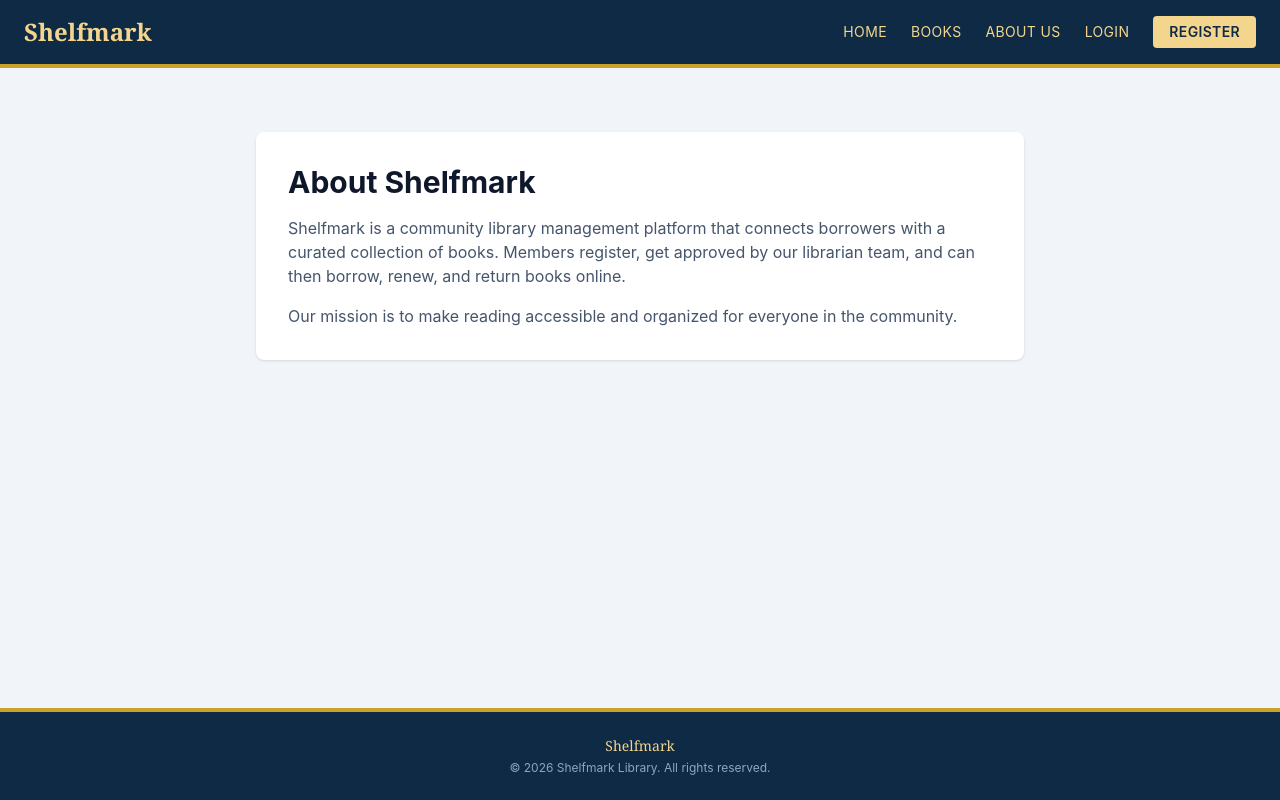
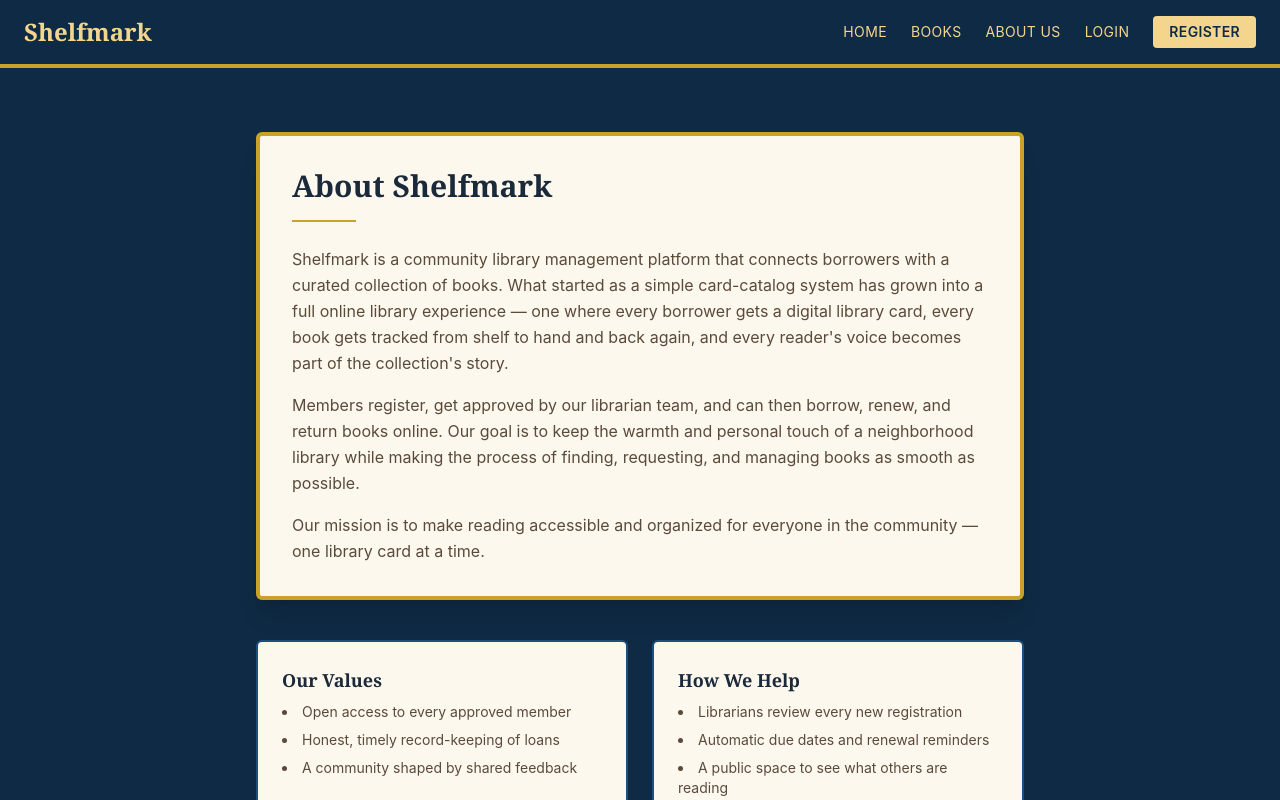
Before and after one commit to aashikamajhi44/Library-Management-System, a React app in the folder frontend/: page /about in a window 1280 px wide. Shown: the top 800 px of the page. Built offline with nearby package versions, Linux system fonts and the light colour scheme; the HTML template or start-up script is replaced by a standard one.

Commit message:
Expand About Us page with more content

```diff
--- a/frontend/src/pages/AboutUs.jsx
+++ b/frontend/src/pages/AboutUs.jsx
@@ -1,17 +1,48 @@
 const AboutUs = () => {
   return (
-    <div className="flex-1 bg-slate-100 py-16 px-6">
-      <div className="max-w-3xl mx-auto bg-white p-8 rounded-lg shadow-sm">
-        <h1 className="text-3xl font-bold text-slate-900 mb-4">About Shelfmark</h1>
-        <p className="text-slate-600 mb-4">
-          Shelfmark is a community library management platform that connects borrowers
-          with a curated collection of books. Members register, get approved by our
-          librarian team, and can then borrow, renew, and return books online.
+    <div className="flex-1 bg-[#0F2A44] py-16 px-6">
+      <div className="max-w-3xl mx-auto bg-[#FDF8EE] border-4 border-[#C9A227] rounded-md shadow-xl p-8 mb-10">
+        <h1 className="text-3xl font-serif font-bold text-[#1B2A3A] mb-4">
+          About Shelfmark
+        </h1>
+        <div className="w-16 h-[2px] bg-[#C9A227] mb-6" />
+        <p className="text-[#5A4A3A] mb-4 leading-relaxed">
+          Shelfmark is a community library management platform that connects
+          borrowers with a curated collection of books. What started as a
+          simple card-catalog system has grown into a full online library
+          experience — one where every borrower gets a digital library card,
+          every book gets tracked from shelf to hand and back again, and every
+          reader's voice becomes part of the collection's story.
         </p>
-        <p className="text-slate-600">
-          Our mission is to make reading accessible and organized for everyone in
-          the community.
+        <p className="text-[#5A4A3A] mb-4 leading-relaxed">
+          Members register, get approved by our librarian team, and can then
+          borrow, renew, and return books online. Our goal is to keep the warmth
+          and personal touch of a neighborhood library while making the process
+          of finding, requesting, and managing books as smooth as possible.
         </p>
+        <p className="text-[#5A4A3A] leading-relaxed">
+          Our mission is to make reading accessible and organized for everyone
+          in the community — one library card at a time.
+        </p>
+      </div>
+
+      <div className="max-w-3xl mx-auto grid grid-cols-1 sm:grid-cols-2 gap-6">
+        <div className="bg-[#FDF8EE] border-2 border-[#1B4F82] rounded-md p-6">
+          <h3 className="font-serif font-bold text-[#1B2A3A] text-lg mb-2">Our Values</h3>
+          <ul className="text-sm text-[#5A4A3A] space-y-2 list-disc list-inside">
+            <li>Open access to every approved member</li>
+            <li>Honest, timely record-keeping of loans</li>
+            <li>A community shaped by shared feedback</li>
+          </ul>
+        </div>
+        <div className="bg-[#FDF8EE] border-2 border-[#1B4F82] rounded-md p-6">
+          <h3 className="font-serif font-bold text-[#1B2A3A] text-lg mb-2">How We Help</h3>
+          <ul className="text-sm text-[#5A4A3A] space-y-2 list-disc list-inside">
+            <li>Librarians review every new registration</li>
+            <li>Automatic due dates and renewal reminders</li>
+            <li>A public space to see what others are reading</li>
+          </ul>
+        </div>
       </div>
     </div>
   );
```
